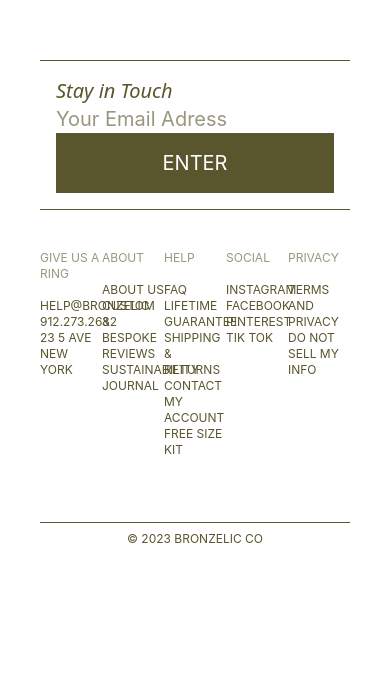
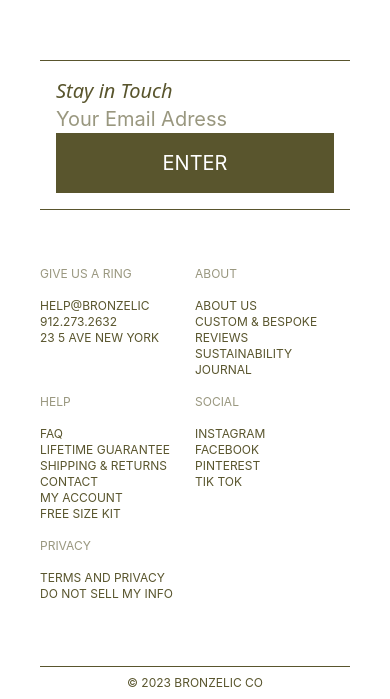
Before and after one commit to thomas-hdqr/bronzelic, a Next.js app: page / in a window 390 px wide. Shown: the part 7371-8070 px from the top of the page. Before the commit the page ends 7926 px from the top, so only its background shows below. Built offline with nearby package versions, Linux system fonts and the light colour scheme.

Commit message:
commit footer

```diff
--- a/components/footer.jsx
+++ b/components/footer.jsx
@@ -5,23 +5,23 @@ function Footer() {
 
     <div className="px-10">
 
-      <div className="grid grid-cols-5 uppercase text-xs text-main pb-16">
-        <div>
-          <p className="text-[#59552e9c] pb-4">give us a ring</p>
+      <div className="grid sm:grid-cols-5 grid-cols-2 uppercase text-xs text-main pb-16">
+        <div className="">
+          <p className="text-[#59552e9c] py-4">give us a ring</p>
           <p className="cursor-pointer hover:underline">help@bronzelic</p>
           <p className="">912.273.2632</p>
           <p className="">23 5 ave New york</p>
         </div>
-        <div>
-          <p className="text-[#59552e9c] pb-4">about</p>
+        <div className="">
+          <p className="text-[#59552e9c] py-4">about</p>
           <p className="cursor-pointer hover:underline">about us</p>
           <p className="cursor-pointer hover:underline">custom & bespoke</p>
           <p className="cursor-pointer hover:underline">reviews</p>
           <p className="cursor-pointer hover:underline">sustainability</p>
           <p className="cursor-pointer hover:underline">journal</p>
         </div>
-        <div>
-          <p className="text-[#59552e9c] pb-4">help</p>
+        <div className="">
+          <p className="text-[#59552e9c] py-4">help</p>
           <p className="cursor-pointer hover:underline">faq</p>
           <p className="cursor-pointer hover:underline">lifetime guarantee</p>
           <p className="cursor-pointer hover:underline">shipping & returns</p>
@@ -29,15 +29,15 @@ function Footer() {
           <p className="cursor-pointer hover:underline">my account</p>
           <p className="cursor-pointer hover:underline">free size kit</p>
         </div>
-        <div>
-          <p className="text-[#59552e9c] pb-4">social</p>
+        <div className="">
+          <p className="text-[#59552e9c] py-4">social</p>
           <p className="cursor-pointer hover:underline">instagram</p>
           <p className="cursor-pointer hover:underline">facebook</p>
           <p className="cursor-pointer hover:underline">pinterest</p>
           <p className="cursor-pointer hover:underline">tik tok</p>
         </div>
-        <div>
-          <p className="text-[#59552e9c] pb-4">privacy</p>
+        <div className="">
+          <p className="text-[#59552e9c] py-4">privacy</p>
           <p className="cursor-pointer hover:underline">terms and privacy</p>
           <p className="cursor-pointer hover:underline">do not sell my info</p>
         </div>
```
